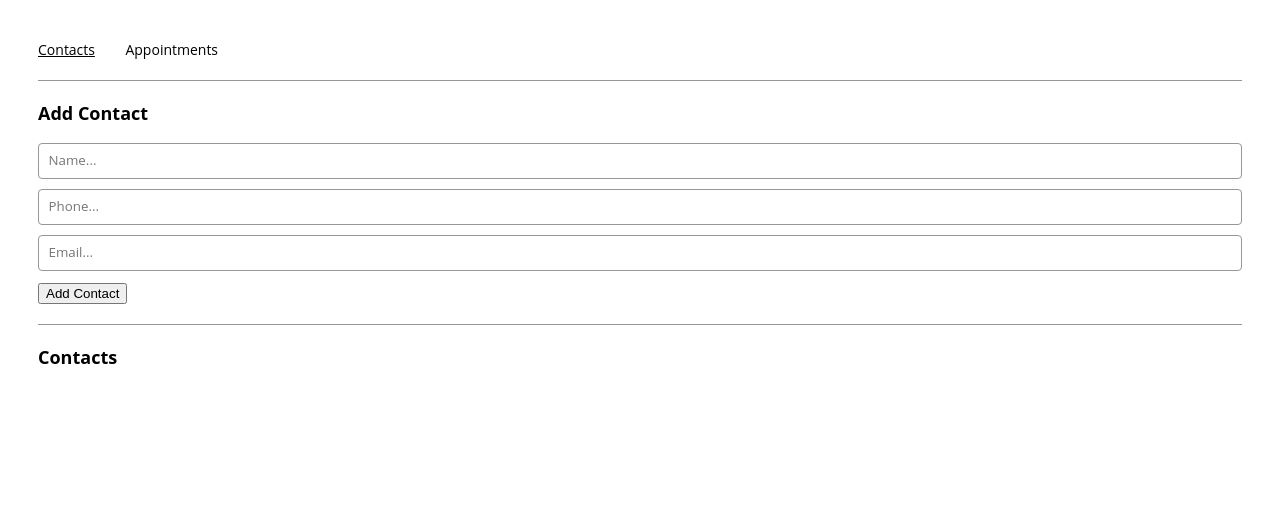
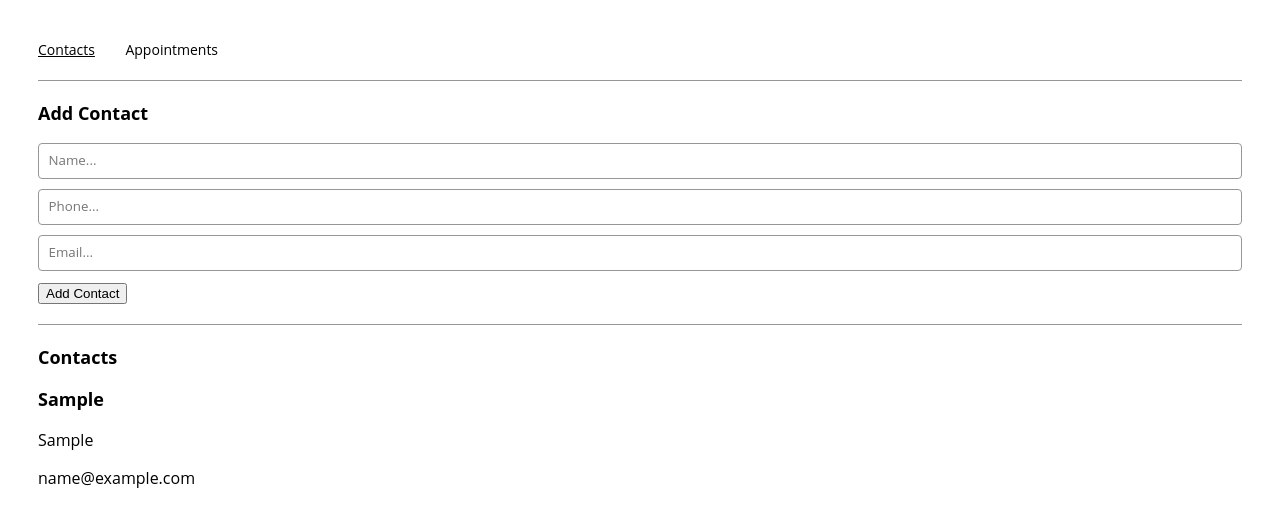
Before and after one commit to camkol/appointment-planner-starting-v18, a React (Create React App) app: page /contacts in a window 1280 px wide. Both pictures are taken after typing "Sample", "Sample", "name@example.com" into the empty fields and a click on the button "Add Contact". Shown: the top 526 px of the page. Built offline with nearby package versions, Linux system fonts and the light colour scheme.

Commit message:
use tileList to display

```diff
--- a/src/components/tileList/TileList.js
+++ b/src/components/tileList/TileList.js
@@ -1,9 +1,12 @@
 import React from "react";
 
-export const TileList = () => {
+export const TileList = ({ contacts }) => {
   return (
     <div>
+      <h2>{contacts.name}</h2>
 
+      <p>{contacts.phone}</p>
+      <p>{contacts.email}</p>
     </div>
   );
 };
--- a/src/containers/contactsPage/ContactsPage.js
+++ b/src/containers/contactsPage/ContactsPage.js
@@ -60,6 +60,9 @@ export const ContactsPage = ({ onContact, contacts }) => {
       <hr />
       <section>
         <h2>Contacts</h2>
+        {contacts.map((contact) => {
+          return <TileList contacts={contact} />;
+        })}
       </section>
     </div>
   );
```
